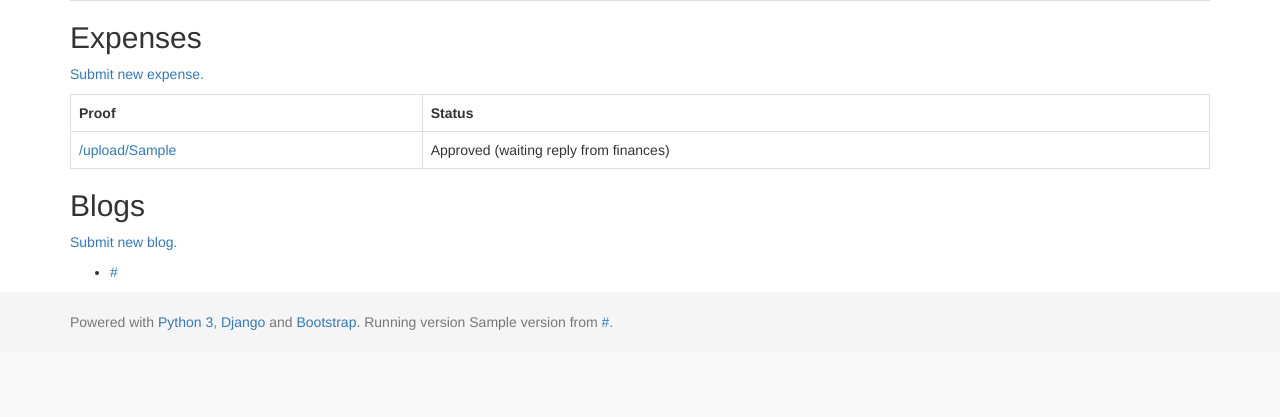
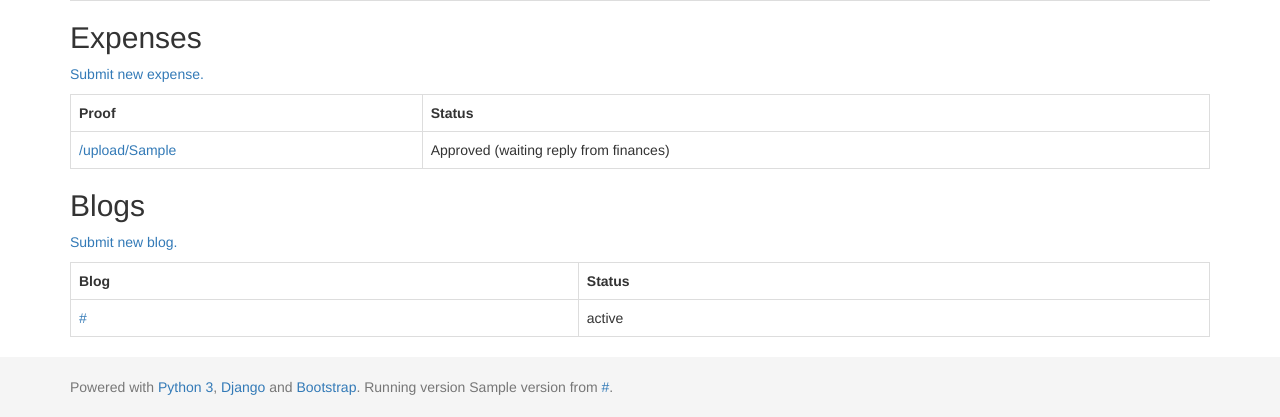
Before and after one commit to softwaresaved/lowfat, a Django app: template fellowms/templates/fellowms/event_detail.html in a window 1280 px wide. Shown: the part 792-1209 px from the top of the page. Before the commit the page ends 1122 px from the top, so only its background shows below. Run offline with Django 3.2, Linux system fonts and the light colour scheme; tables that the repository leaves empty hold one stand-in row (values such as "Sample post"); the template is opened without the code that fills it: values that come from a table or form of the project are taken from there, most other values are stand-ins (such as "Sample title", 1, 10 or a date in 2020); data that the repository does not hold is empty; parts of the project's set-up code (start-up, migrations or seed data) failed here and were passed over; some libraries are stand-ins or nearby versions.

Commit message:
Conver blog to table

```diff
--- a/fellowms/templates/fellowms/event_detail.html
+++ b/fellowms/templates/fellowms/event_detail.html
@@ -106,11 +106,34 @@
 {% endif %}
 <h2>Blogs</h2>
 <p><a href="{% url 'blog' %}?event_id={{event.id}}">Submit new blog.</a></p>
-<ul>
-{% for blog in blogs %}
-<li><a href="{{ blog.draft_url }}">{{ blog.draft_url }}</a></li>
-{% empty %}
-<li>No blog.</li>
-{% endfor %}
-</ul>
+<table class="table table-bordered">
+  <tbody>
+    <tr>
+      <th>
+        Blog
+      </th>
+      <th>
+        Status
+      </th>
+    </tr>
+    {% for blog in blogs %}
+    <tr
+       {% if blog.status in 'U' %}
+       class="danger"
+       {% elif blog.status in 'R' %}
+       class="warning"
+       {% elif blog.status in 'LPDO' %}
+       class="sucess"
+       {% endif %}
+       >
+      <td>
+        <a href="{{ blog.draft_url }}">{{ blog.draft_url }}</a>
+      </td>
+      <td>
+        {{ blog.get_status_display }}
+      </td>
+    </tr>
+    {% endfor %}
+  </tbody>
+</table>
 {% endblock %}
```
